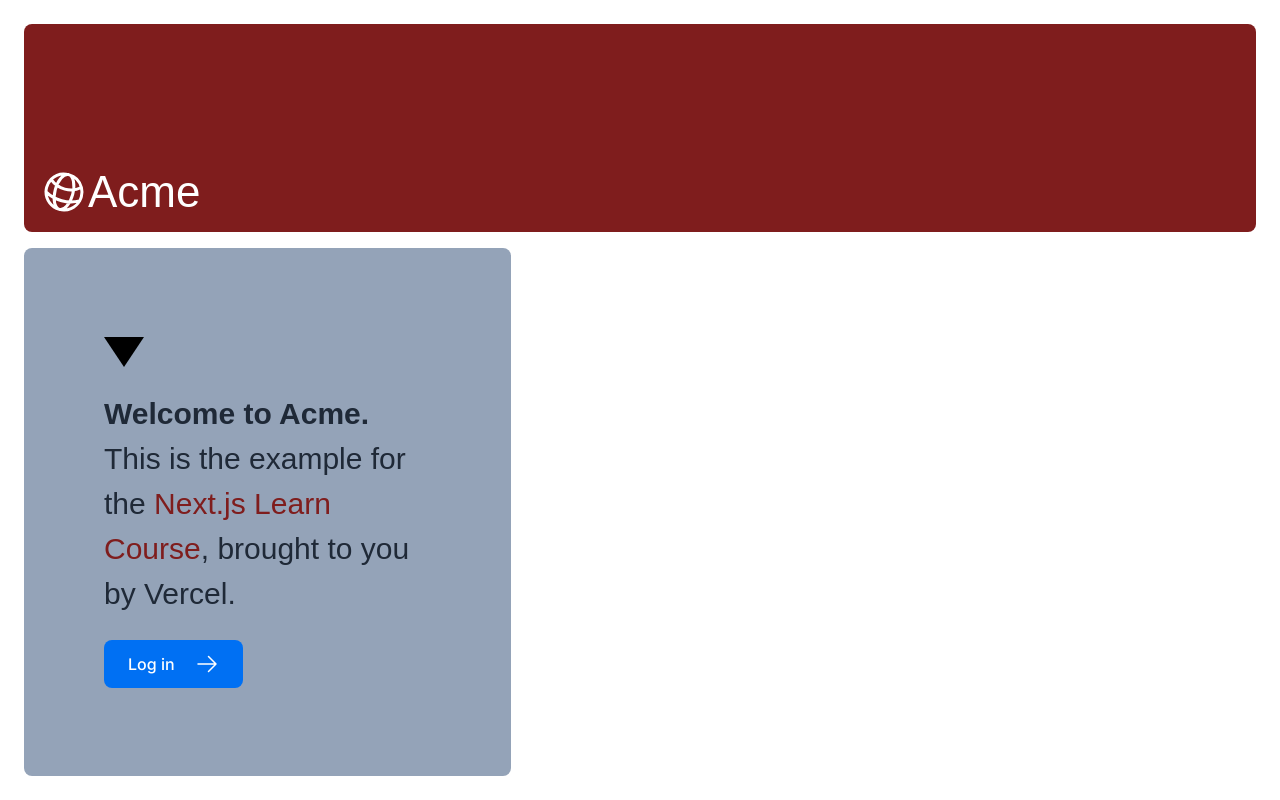
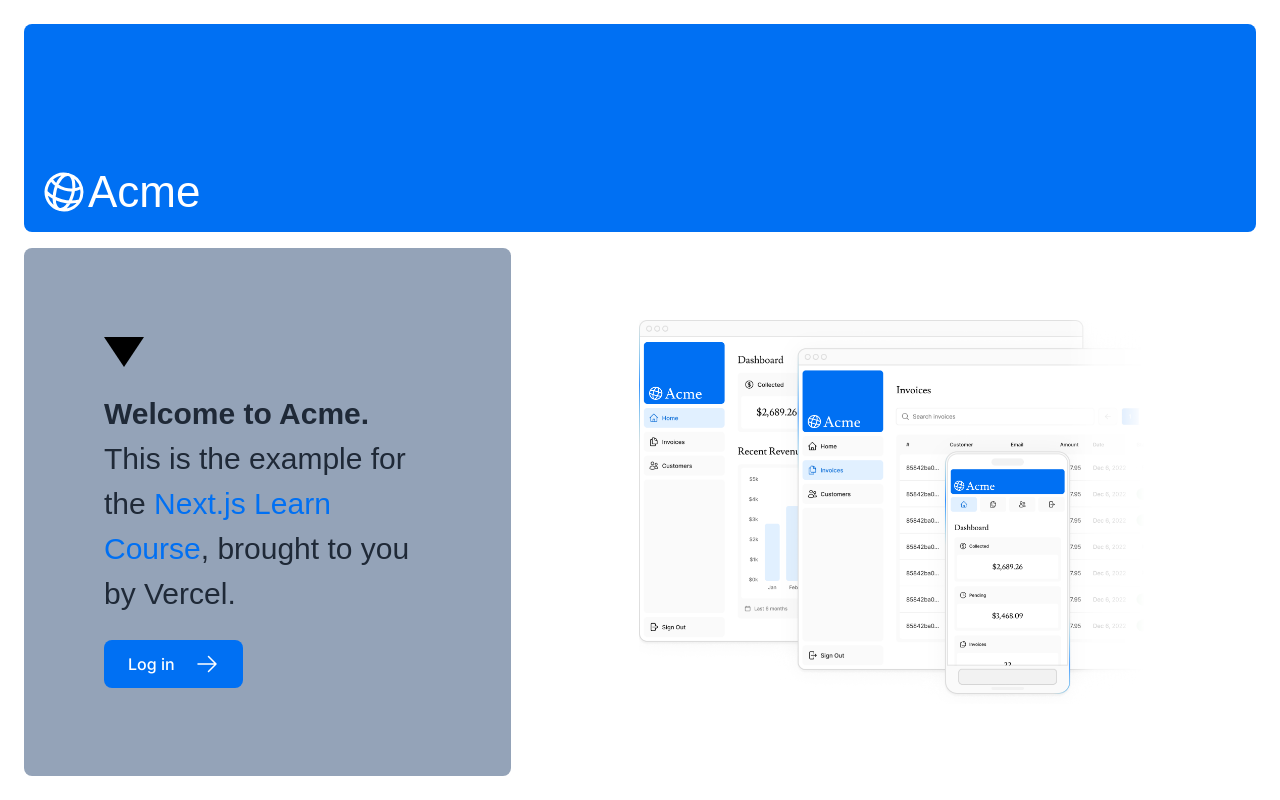
Before and after one commit to aryamantepal/nextjs-dashboard, a Next.js app: page / in a window 1280 px wide. Built offline with nearby package versions, Linux system fonts and the light colour scheme; a web font is replaced by a local one.

Commit message:
implemented next/image

```diff
--- a/app/page.tsx
+++ b/app/page.tsx
@@ -3,11 +3,12 @@
 import Link from 'next/link';
 import styles from '@/app/ui/home.module.css';
 import { lusitana } from './ui/fonts';
+import Image from 'next/image';
 
 export default function Page() {
   return (
     <main className="flex min-h-screen flex-col p-6">
-      <div className="flex h-20 shrink-0 items-end rounded-lg bg-red-900 p-4 md:h-52">
+      <div className="flex h-20 shrink-0 items-end rounded-lg bg-blue-500 p-4 md:h-52">
         <AcmeLogo />
       </div>
       <div className="mt-4 flex grow flex-col gap-4 md:flex-row">
@@ -19,7 +20,7 @@
           <div className={styles.shape} />
           <p className={`${lusitana.className} antialiased text-xl text-gray-800 md:text-3xl md:leading-normal`}>
             <strong>Welcome to Acme.</strong> This is the example for the{' '}
-            <a href="https://nextjs.org/learn/" className="text-red-900">
+            <a href="https://nextjs.org/learn/" className="text-blue-500">
               Next.js Learn Course
             </a>
             , brought to you by Vercel.
@@ -33,6 +34,20 @@
         </div>
         <div className="flex items-center justify-center p-6 md:w-3/5 md:px-28 md:py-12">
           {/* Add Hero Images Here */}
+          <Image
+            src='/hero-desktop.png'
+            width={1000}
+            height={760}
+            className='hidden md:block'
+            alt="Screenshots of the dashboard project showing desktop version"
+          />
+          <Image
+            src="/hero-mobile.png"
+            width={560}
+            height={620}
+            className="block md:hidden"
+            alt="Screenshot of the dashboard project showing mobile version"
+          />
         </div>
       </div>
     </main>
```
